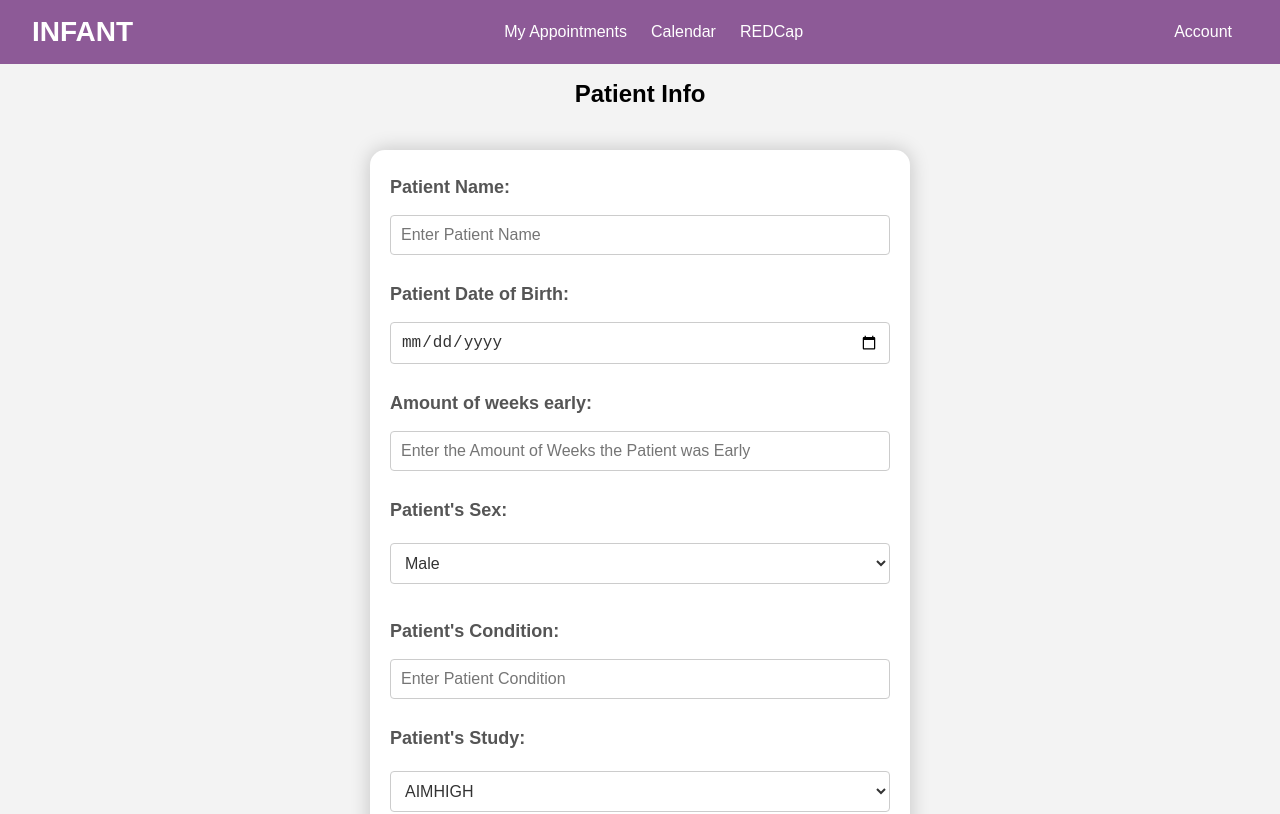
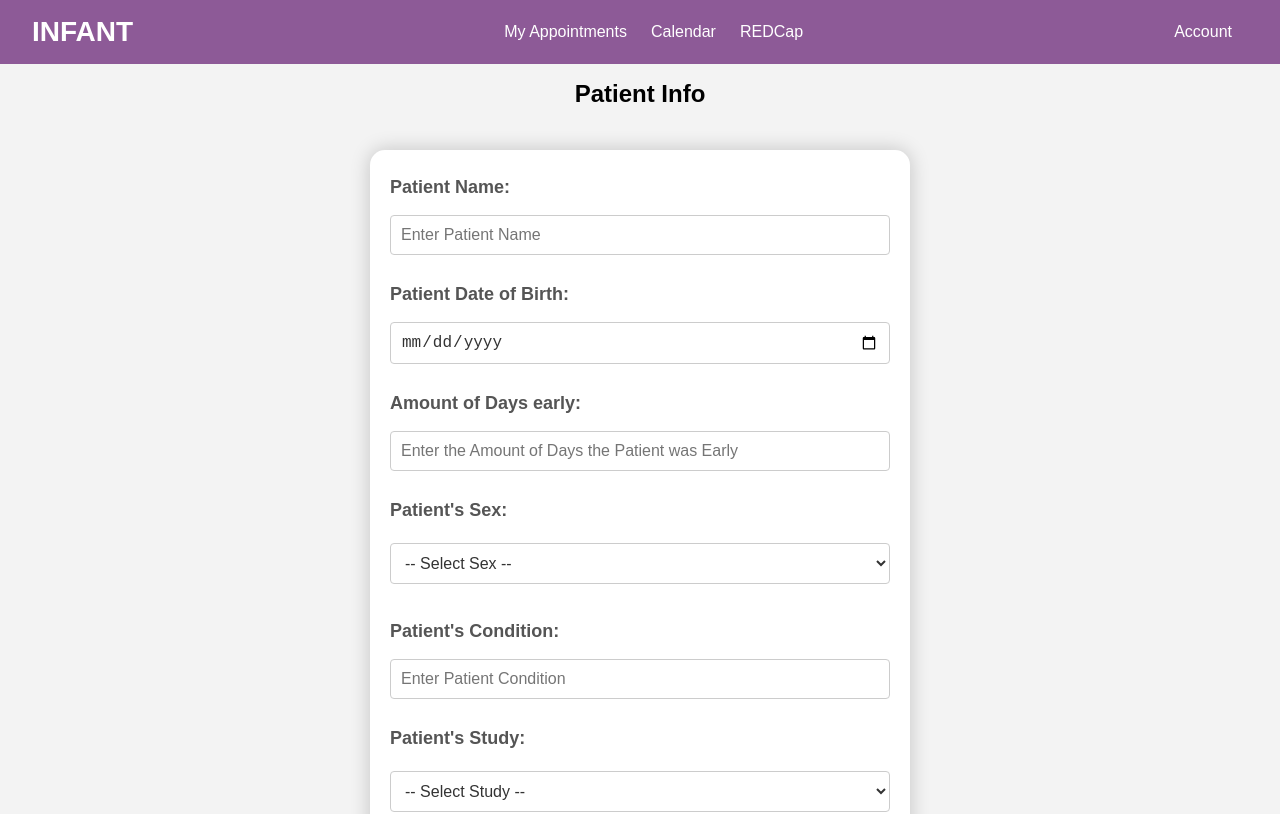
Before and after one commit to Aoibheannmangan/test-scheduler, a React (Create React App) app: page /info in a window 1280 px wide. Shown: the top 814 px of the page. Built offline with nearby package versions, Linux system fonts and the light colour scheme.

Commit message:
Fixed small issue with adding patients

```diff
--- a/src/account.js
+++ b/src/account.js
@@ -45,7 +45,7 @@ const Account = () => {
             <ul>
           <li><strong>Name:</strong> {user.Name}</li>
           <li><strong>Date of Birth:</strong> {user.DOB}</li>
-          <li><strong>Weeks Early:</strong> {user.Early}</li>
+          <li><strong>Days Early:</strong> {user.Early}</li>
           <li><strong>Sex:</strong> {user.Sex}</li>
           <li><strong>Condition:</strong> {user.Condition}</li>
           <li><strong>Study:</strong> {user.Study}</li>
--- a/src/info.js
+++ b/src/info.js
@@ -37,10 +37,10 @@ const UserInfo = () => {
   const handleSubmit = (e) => {
     e.preventDefault();
     const newPatient = {
-      id: uuidv4(),
+      id: isEditing ? editId : uuidv4(),
       Name: patientName,
       DOB: patientDOB,
-      WeeksEarly: patientEarly,
+      Early: patientEarly,
       Sex: patientSex,
       Condition: patientCondition,
       Study: patientStudy,
@@ -89,13 +89,13 @@ const UserInfo = () => {
               required
             />
 
-            <label htmlFor="early">Amount of weeks early:</label>
+            <label htmlFor="early">Amount of Days early:</label>
             <input
               type="text"
               id="age"
               value={patientEarly}
               onChange={(e) => setPatientEarly(e.target.value)}
-              placeholder="Enter the Amount of Weeks the Patient was Early"
+              placeholder="Enter the Amount of Days the Patient was Early"
               required
             />
 
@@ -105,6 +105,7 @@ const UserInfo = () => {
                 name="sex"
                 value={patientSex}
                 onChange={(e) => setPatientSex(e.target.value)}>
+              <option value="">-- Select Sex --</option>
               <option value="Male">Male</option>
               <option value="Female">Female</option>
             </select>
@@ -125,6 +126,7 @@ const UserInfo = () => {
               name="study"
               value={patientStudy}
               onChange={(e) => setPatientStudy(e.target.value)}>
+                <option value="">-- Select Study --</option>
                 <option value="AIMHIGH">AIMHIGH</option>
                 <option value="COOLPRIME">COOLPRIME</option>
                 <option value="EDI">EDI</option>
--- a/src/login.css
+++ b/src/login.css
@@ -4,7 +4,8 @@
     justify-content: center;
     align-items: center;
     height: 100vh;
-    background: linear-gradient(to right, #8D5A97, #ca8dd6 );
+    background: linear-gradient(to right, #804e8a, #c794d1 );
+    background-size: cover;
     font-family: 'Segoe UI', Tahoma, Geneva, Verdana, sans-serif;
 }
 
--- a/src/login.js
+++ b/src/login.js
@@ -3,6 +3,8 @@ import './login.css';
 import { useNavigate } from 'react-router-dom';
 import { FaUser, FaLock } from 'react-icons/fa';
 import Alert from './components/Alert';
+import backgroundImage from './assets/logo.jpg';
+
 
 const LogIn = () => {
   const [staffId, setStaffId] = useState('');
@@ -38,7 +40,15 @@ const LogIn = () => {
   };
 
   return (
-    <div className="login-container">
+    <div className="login-container"
+   /* style={{
+        backgroundImage: `linear-gradient(to right, rgba(141, 90, 151, 0.97), rgba(202, 141, 214, 0.97)), url(${backgroundImage})`,
+        backgroundSize: 'cover',
+        backgroundPosition: 'center',
+        backgroundRepeat: 'no-repeat',
+        backgroundBlendMode: 'multiply;',
+    }} */>
+
       <div className="form-wrapper">
         <div className="login-card">
 
```
Also changed, not shown: src/assets/logo.jpg (added).
